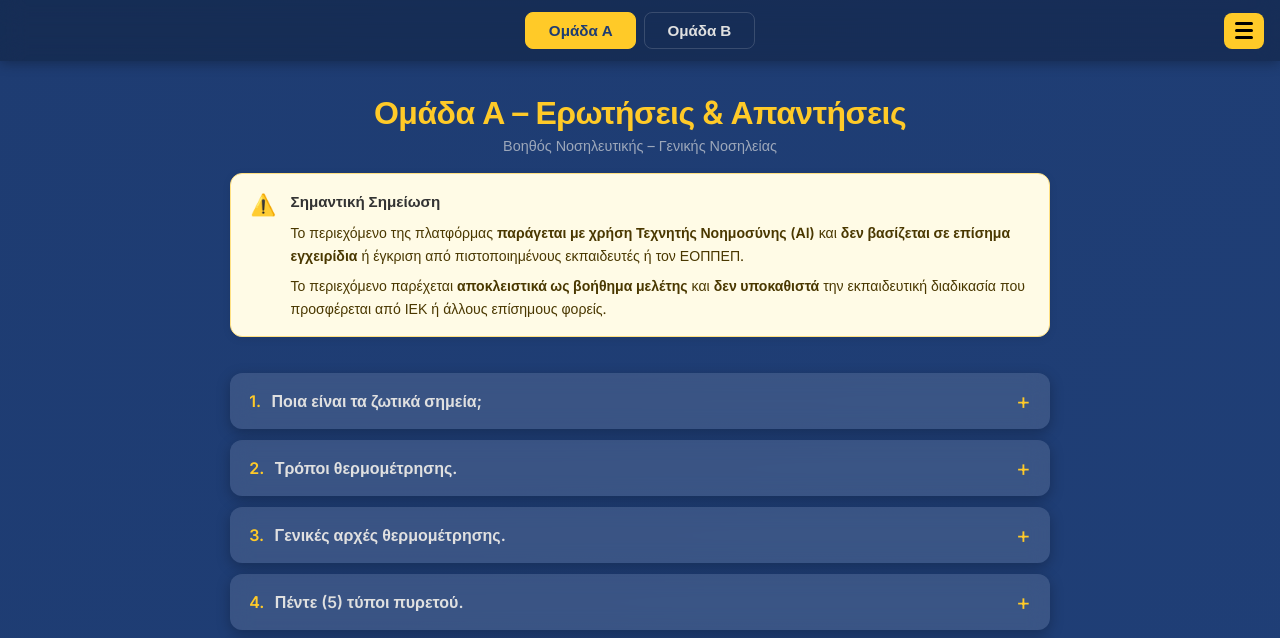
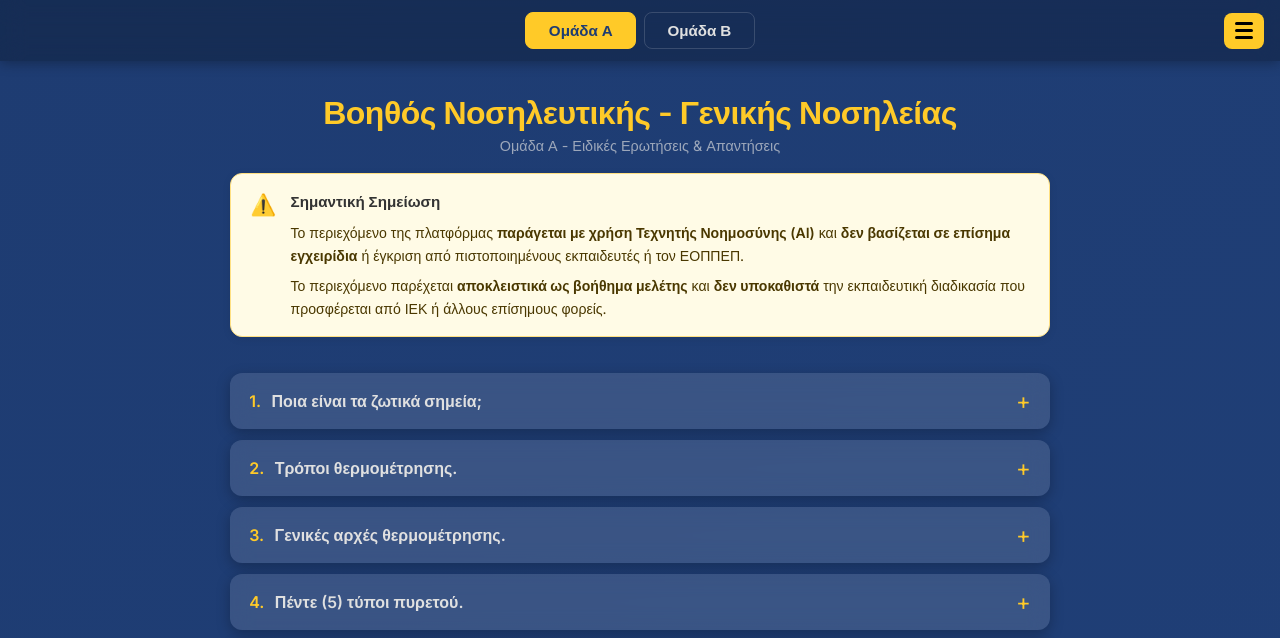
Before and after one commit to MarKesius/nurseit-study, a plain HTML site: page index.html in a window 1280 px wide. Shown: the top 638 px of the page. Drawn offline with Linux system fonts and the light colour scheme.

Commit message:
Update header text in index.html

```diff
--- a/index.html
+++ b/index.html
@@ -24,8 +24,8 @@
     </div>
   </nav>
   <header>
-    <h1>Ομάδα Α – Ερωτήσεις &amp; Απαντήσεις</h1>
-    <p class="subtitle">Βοηθός Νοσηλευτικής – Γενικής Νοσηλείας</p>
+    <h1>Βοηθός Νοσηλευτικής - Γενικής Νοσηλείας</h1>
+    <p class="subtitle">Ομάδα Α - Ειδικές Ερωτήσεις &amp; Απαντήσεις</p>
   </header>
   <div class="disclaimer">
     <div class="disclaimer-icon">⚠️</div>
```
